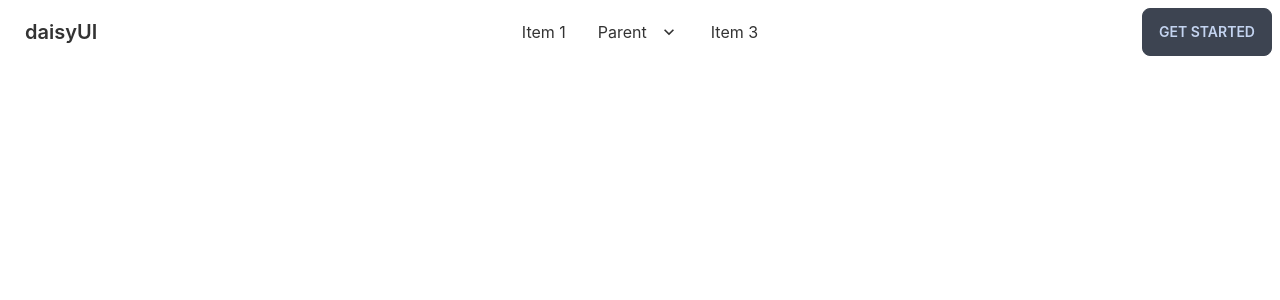
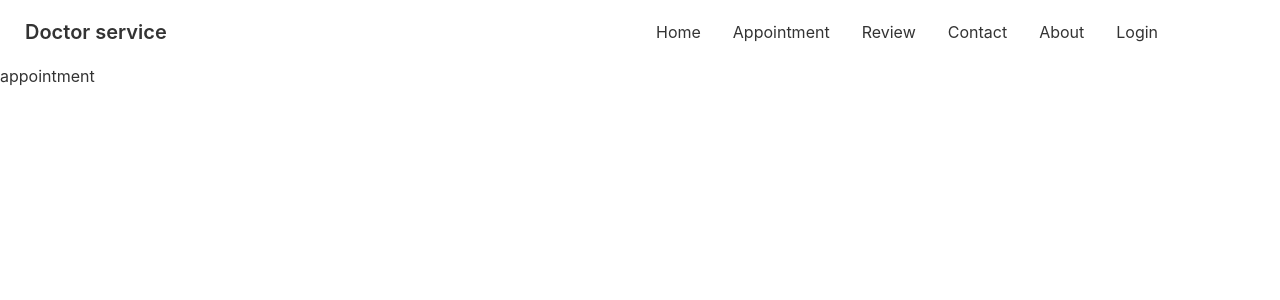
Before and after one commit to BabulKumar2022/doctor-client-service, a React (Create React App) app: page /appointment in a window 1280 px wide. Shown: the top 300 px of the page. Built offline with nearby package versions, Linux system fonts and the light colour scheme.

Commit message:
navbar added

```diff
--- a/src/App.js
+++ b/src/App.js
@@ -1,11 +1,27 @@
 
+import { Route, Routes } from 'react-router-dom';
 import './App.css';
+import Contact from './Pages/Contact/Contact';
+import Home from './Pages/Home/Home/Home';
 import Navbar from './Pages/Home/Shared/Navbar';
+import Login from './Pages/Login/Login';
+import Review from './Pages/Review/Review';
+import Appointment from './Pages/Appointment/Appointment';
+import About from './Pages/About/About';
 
 function App() {
   return (
     <div className="">
       <Navbar></Navbar>
+      <Routes>
+        <Route path='/' element={<Home></Home>}></Route>
+        <Route path='/login' element={<Login></Login>}></Route>
+        <Route path='/contact' element={<Contact></Contact>}></Route>
+        <Route path='/review' element={<Review></Review>}></Route>
+        <Route path='/appointment' element={<Appointment></Appointment>}></Route>
+        <Route path='/about' element={<About></About>}></Route>
+
+      </Routes>
     </div>
   );
 }
--- /dev/null
+++ b/src/Pages/About/About.js
@@ -0,0 +1,11 @@
+import React from 'react';
+
+const About = () => {
+    return (
+        <div>
+            <h2>About Page</h2>
+        </div>
+    );
+};
+
+export default About;
--- /dev/null
+++ b/src/Pages/Appointment/Appointment.js
@@ -0,0 +1,11 @@
+import React from 'react';
+
+const Appointment = () => {
+    return (
+        <div>
+            <h2>appointment</h2>
+        </div>
+    );
+};
+
+export default Appointment;
--- /dev/null
+++ b/src/Pages/Contact/Contact.js
@@ -0,0 +1,11 @@
+import React from 'react';
+
+const Contact = () => {
+    return (
+        <div>
+            <h2>Contact page</h2>
+        </div>
+    );
+};
+
+export default Contact;
--- /dev/null
+++ b/src/Pages/Home/Home/Home.js
@@ -0,0 +1,11 @@
+import React from 'react';
+
+const Home = () => {
+    return (
+        <div>
+           <h2>Home page</h2>
+        </div>
+    );
+};
+
+export default Home;
--- a/src/Pages/Home/Shared/Navbar.js
+++ b/src/Pages/Home/Shared/Navbar.js
@@ -1,6 +1,16 @@
 import React from 'react';
+import { Link } from 'react-router-dom';
 
 const Navbar = () => {
+  const menuItems =
+  <>
+        <li><Link to="/">Home</Link></li>
+        <li><Link to="/appointment">Appointment</Link></li>
+        <li><Link to="/review">Review</Link></li>
+        <li><Link to="/contact">Contact</Link></li>
+        <li><Link to="/about">About</Link></li>
+        <li><Link to="/login">Login</Link></li>
+  </>
     return (
         <div class="navbar bg-base-100">
   <div class="navbar-start">
@@ -9,40 +19,15 @@ const Navbar = () => {
         <svg xmlns="http://www.w3.org/2000/svg" class="h-5 w-5" fill="none" viewBox="0 0 24 24" stroke="currentColor"><path stroke-linecap="round" stroke-linejoin="round" stroke-width="2" d="M4 6h16M4 12h8m-8 6h16" /></svg>
       </label>
       <ul tabindex="0" class="menu menu-compact dropdown-content mt-3 p-2 shadow bg-base-100 rounded-box w-52">
-        <li><a>Item 1</a></li>
-        <li tabindex="0">
-          <a class="justify-between">
-            Parent
-            <svg class="fill-current" xmlns="http://www.w3.org/2000/svg" width="24" height="24" viewBox="0 0 24 24"><path d="M8.59,16.58L13.17,12L8.59,7.41L10,6L16,12L10,18L8.59,16.58Z"/></svg>
-          </a>
-          <ul class="p-2">
-            <li><a>Submenu 1</a></li>
-            <li><a>Submenu 2</a></li>
-          </ul>
-        </li>
-        <li><a>Item 3</a></li>
+        {menuItems}
       </ul>
     </div>
-    <a class="btn btn-ghost normal-case text-xl">daisyUI</a>
+    <a class="btn btn-ghost normal-case text-xl">Doctor service</a>
   </div>
   <div class="navbar-center hidden lg:flex">
     <ul class="menu menu-horizontal p-0">
-      <li><a>Item 1</a></li>
-      <li tabindex="0">
-        <a>
-          Parent
-          <svg class="fill-current" xmlns="http://www.w3.org/2000/svg" width="20" height="20" viewBox="0 0 24 24"><path d="M7.41,8.58L12,13.17L16.59,8.58L18,10L12,16L6,10L7.41,8.58Z"/></svg>
-        </a>
-        <ul class="p-2">
-          <li><a>Submenu 1</a></li>
-          <li><a>Submenu 2</a></li>
-        </ul>
-      </li>
-      <li><a>Item 3</a></li>
+    {menuItems}
     </ul>
-  </div>
-  <div class="navbar-end">
-    <a class="btn">Get started</a>
   </div>
 </div>
     );
--- /dev/null
+++ b/src/Pages/Login/Login.js
@@ -0,0 +1,11 @@
+import React from 'react';
+
+const Login = () => {
+    return (
+        <div>
+          <h2>Login</h2>
+        </div>
+    );
+};
+
+export default Login;
--- /dev/null
+++ b/src/Pages/Review/Review.js
@@ -0,0 +1,11 @@
+import React from 'react';
+
+const Review = () => {
+    return (
+        <div>
+            <h2>Review page</h2>
+        </div>
+    );
+};
+
+export default Review;
--- a/src/index.js
+++ b/src/index.js
@@ -3,11 +3,14 @@ import ReactDOM from 'react-dom/client';
 import './index.css';
 import App from './App';
 import reportWebVitals from './reportWebVitals';
+import { BrowserRouter } from 'react-router-dom';
 
 const root = ReactDOM.createRoot(document.getElementById('root'));
 root.render(
   <React.StrictMode>
-    <App />
+    <BrowserRouter>
+      <App />
+    </BrowserRouter>
   </React.StrictMode>
 );
 
```
